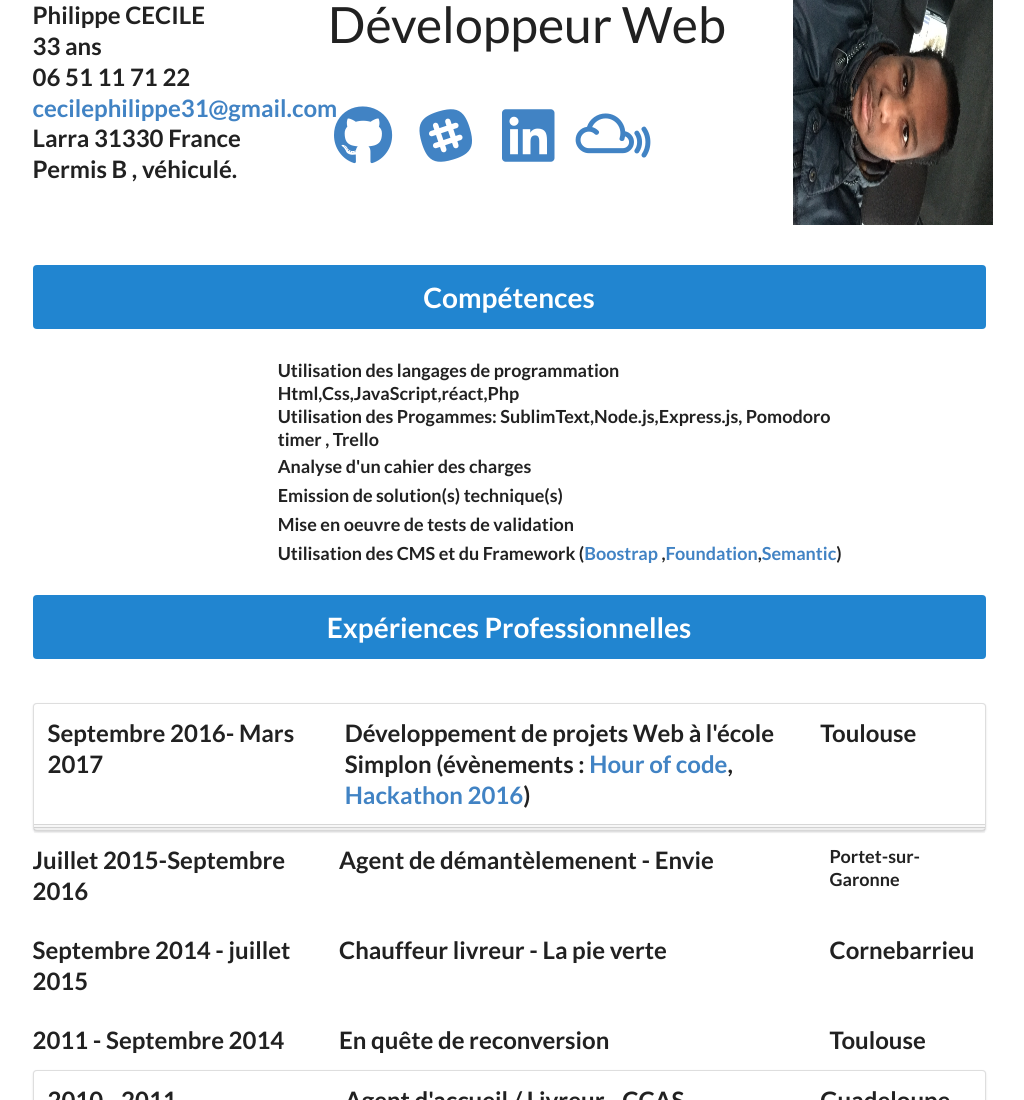
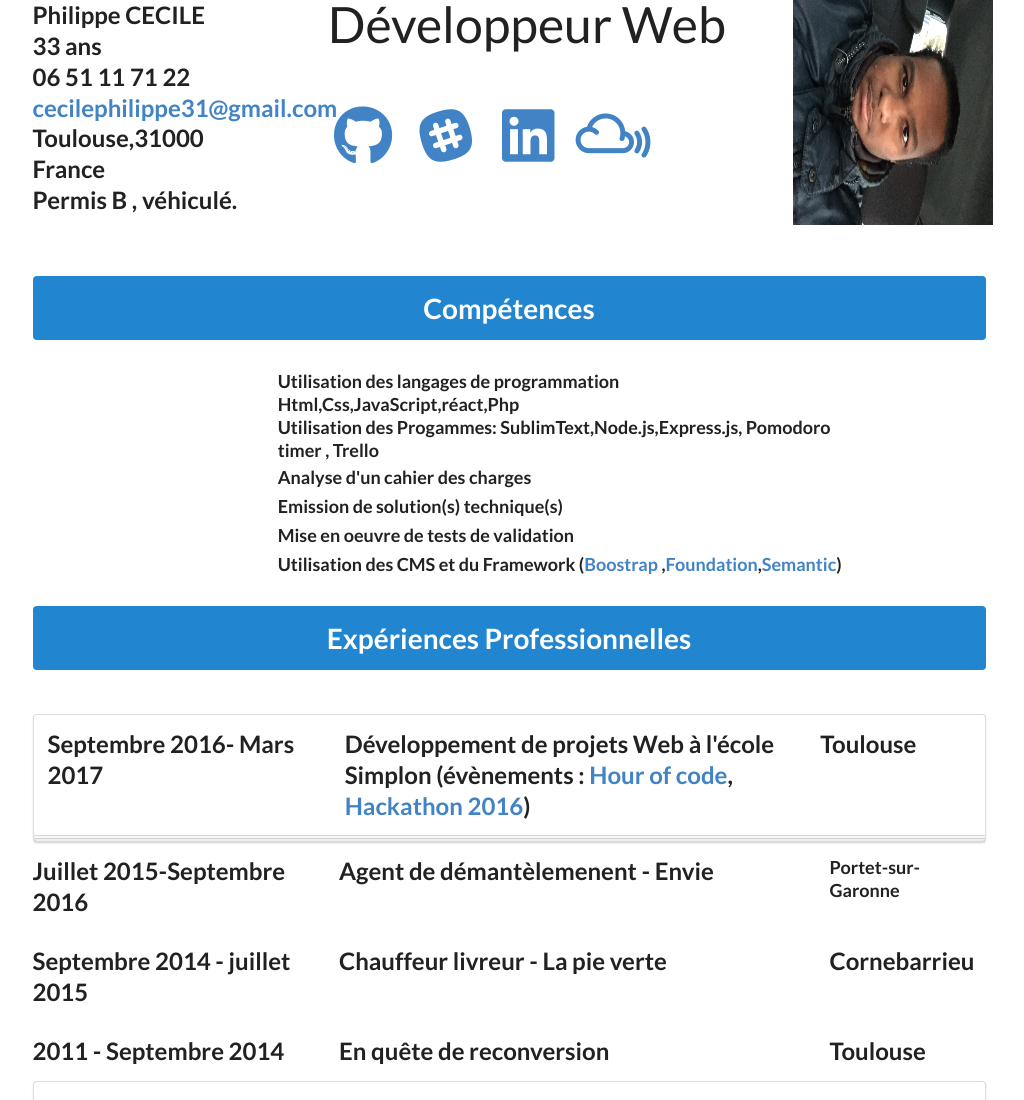
Before and after one commit to Cphil31/cv_final, a website: page index.html in a window 1280 px wide. Shown: the top 1100 px of the page, without its empty margins (131-1155 px from the left). Drawn offline with nearby package versions, Linux system fonts and the light colour scheme.

Commit message:
adresse changée

```diff
--- a/index.html
+++ b/index.html
@@ -23,7 +23,7 @@
 										<div class="item">33 ans</div>
 										<div class="item">06 51 11 71 22</div>
 										<div class="item"><a href="mailto:cecile_philippe@live.fr"> cecilephilippe31@gmail.com </a></div>
-										<div class="item"> Larra 31330 France</div>
+										<div class="item"> Toulouse,31000 France</div>
 										<div class="item">Permis B , véhiculé.</div>
 									</div>
 								</h2>
```
